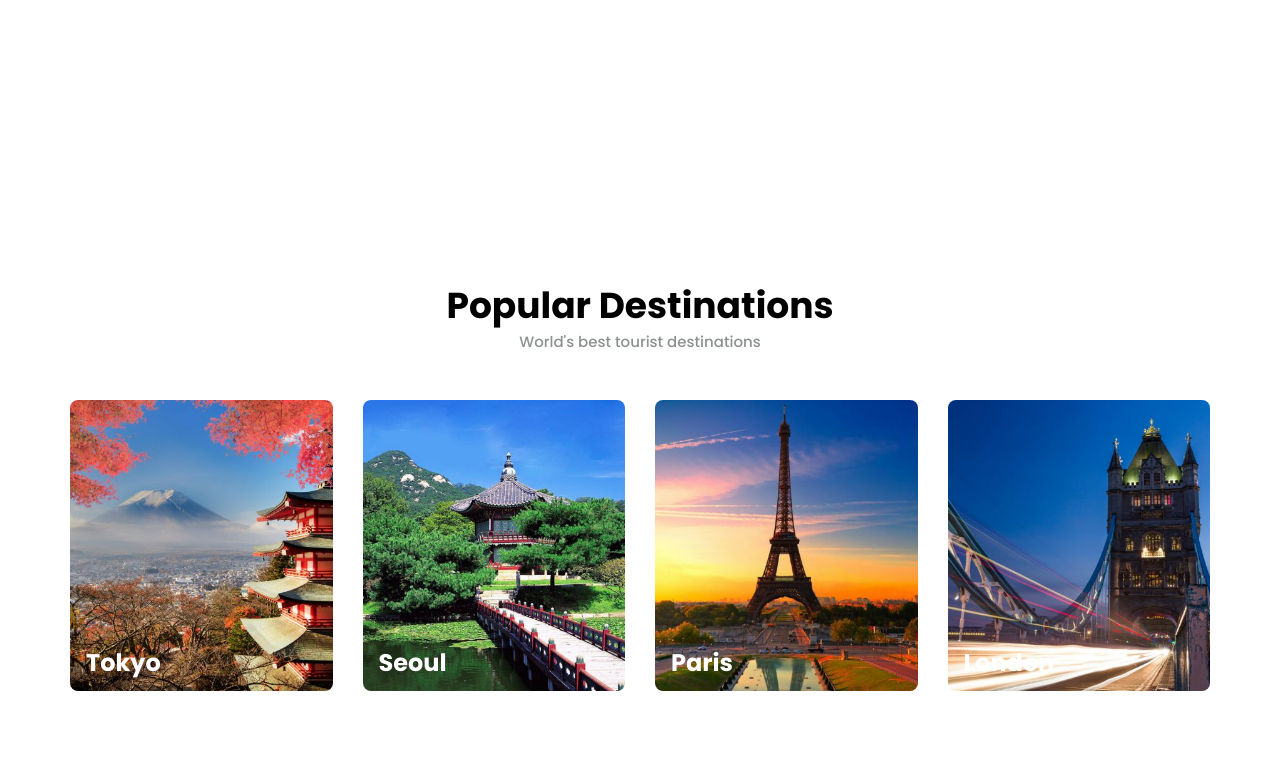
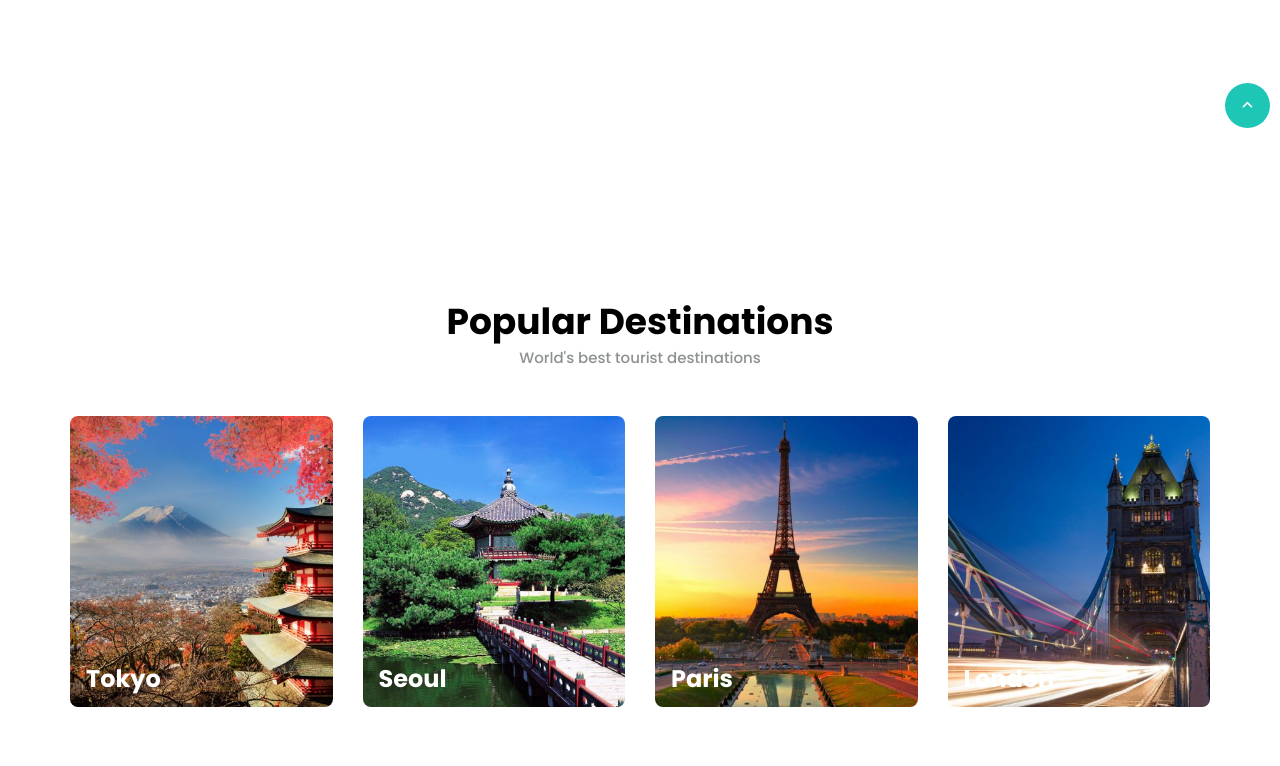
Before and after one commit to SyTom123/Gtour, a React (Create React App) app: page / in a window 1280 px wide. Shown: the part 652-1418 px from the top of the page. Built offline with nearby package versions, Linux system fonts and the light colour scheme.

Commit message:
Phần cố định

```diff
--- a/src/pages/Home/Home.scss
+++ b/src/pages/Home/Home.scss
@@ -145,7 +145,7 @@
 
 // popularDes
 .popularDes {
-    margin-top: 65vh;
+    margin-top: 67vh;
     &__wrap {
         display: flex;
         align-items: center;
@@ -459,3 +459,43 @@
     }
 }
 // End article
+// fixed
+.fixed {
+    &__goTop {
+        width: 45px;
+        height: 45px;
+        background-color: #1EC6B6;
+        border-radius: 50%;
+        display: flex;
+        align-items: center;
+        justify-content: center;
+        color: #fff;
+        font-size: 1.3rem;
+        position: fixed;
+        right: 10px;
+        bottom: 20px;
+        text-decoration: none;
+    }
+    &__watchMore {
+        background-color: #fff;
+        border-radius: 8px 0 0 8px;
+        z-index: 2;
+        width: 40px;
+        height: 145px;
+        display: flex;
+        align-items: center;
+        flex-direction: column;
+        justify-content: space-between;
+        padding: 10px 0;
+        position: fixed;
+        right: 0;
+        top: 150px;
+        box-shadow: rgba(100, 100, 111, 0.2) 0px 7px 29px 0px;
+    }
+    &__watchMore-item {
+        color: #222;
+        font-size: 1.5rem;
+        padding: 4px;
+    }
+}
+// End fixed
--- a/src/pages/Home/index.jsx
+++ b/src/pages/Home/index.jsx
@@ -405,6 +405,26 @@ const Home = () => {
             </div>
             <Footer/>
 
+            <div className="fixed">
+                <div className="fixed__watchMore">
+                    <a href="/" className='fixed__watchMore-item'>
+                        <i className="fa-solid fa-gear"></i>
+                    </a>
+                    <a href="/" className='fixed__watchMore-item'>
+                        <i className="fa-regular fa-heart"></i>
+                    </a>
+                    <a href="/" className='fixed__watchMore-item'>
+                        <i className="fa-solid fa-book-open"></i>
+                    </a>
+                    <a href="/" className='fixed__watchMore-item'>
+                        <i className="fa-solid fa-cart-shopping"></i>
+                    </a>
+                </div>
+                <a href='/' className="fixed__goTop">
+                    <i className="fa-solid fa-angle-up"></i>
+                </a>
+            </div>
+
         </>
 
     )
```
